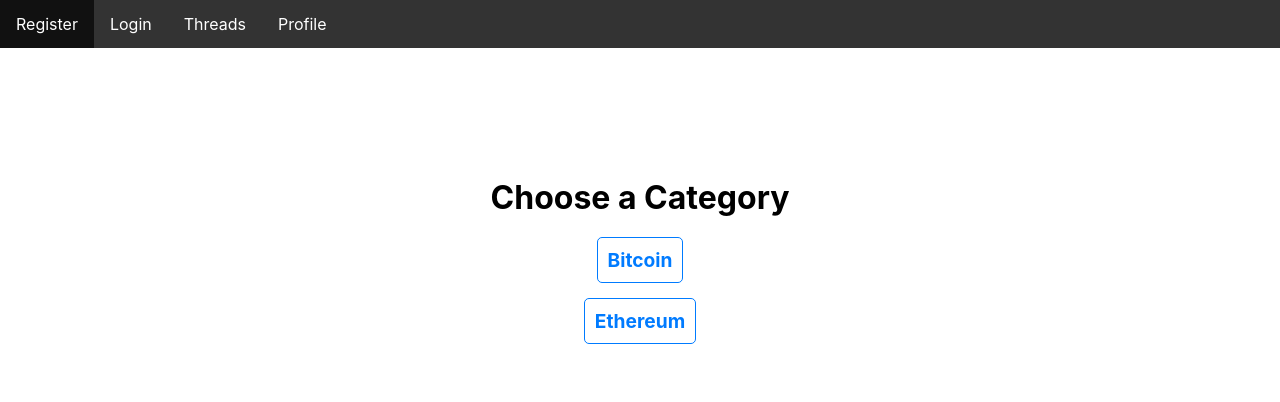
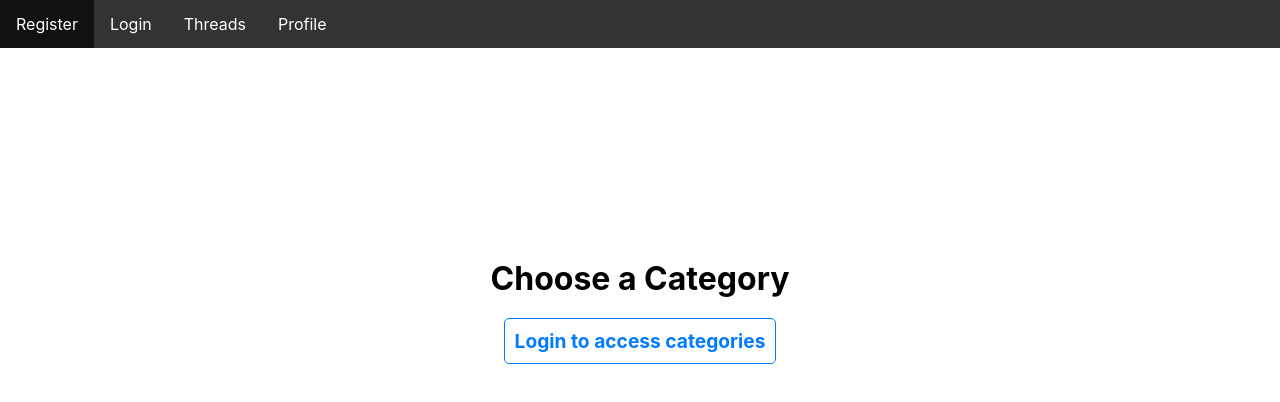
Before and after one commit to Lucasjk98/cryptoForum, a React app in the folder frontend/: page /threads in a window 1280 px wide. Shown: the top 402 px of the page. Built offline with nearby package versions, Linux system fonts and the light colour scheme.

Commit message:
authentication fixes

```diff
--- a/frontend/src/components/CategorySelection.js
+++ b/frontend/src/components/CategorySelection.js
@@ -4,6 +4,19 @@
 import { UserContext, useUser } from './UserContext';
 
 function CategorySelection() {
+  const { user } = useUser();
+
+  if (!user) {
+    return (
+      <div className="form-container">
+        <h1 className="form-heading">Choose a Category</h1>
+        <div className="category-button">
+          <Link to="/login" className="category-link">Login to access categories</Link>
+        </div>
+      </div>
+    );
+  }
+
   return (
     <div className="form-container">
       <h1 className="form-heading">Choose a Category</h1>
--- a/frontend/src/index.css
+++ b/frontend/src/index.css
@@ -42,7 +42,7 @@
   align-items: center;
   justify-content: center;
   height: 40vh;
-  margin-top: 50px;
+  margin-top: 100px;
 }
 
 .form-heading {
```
